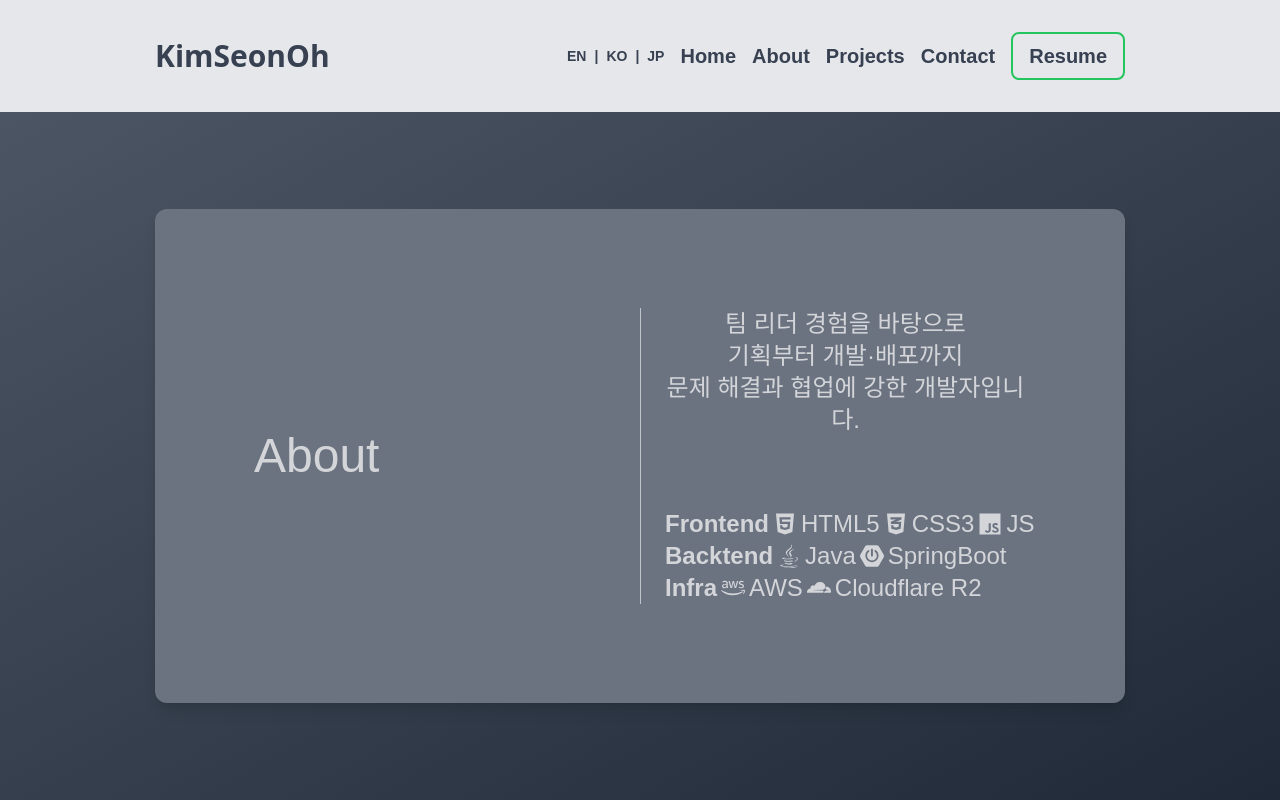
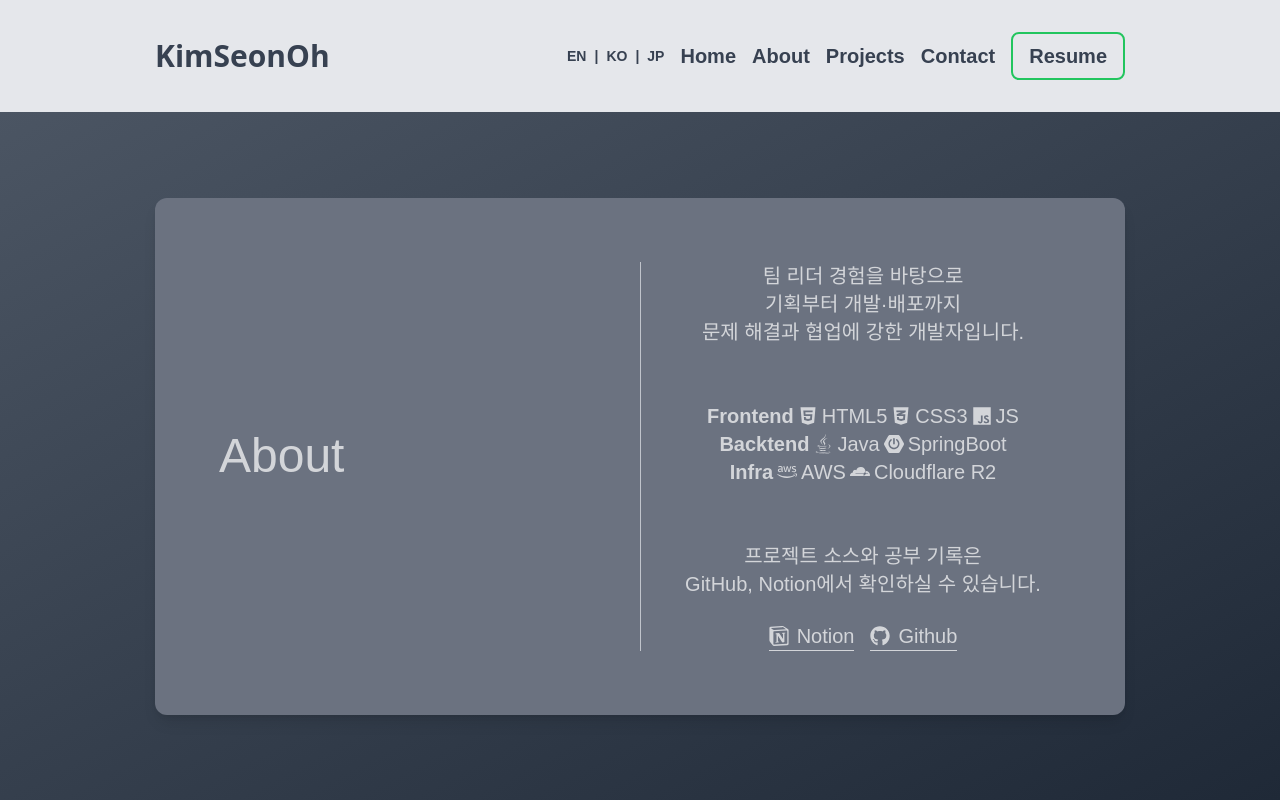
Before and after one commit to seonoh-k/portfolio, a React (Vite) app: page /about in a window 1280 px wide. Built offline with nearby package versions, Linux system fonts and the light colour scheme; a web font is replaced by a local one.

Commit message:
some changes

```diff
--- a/src/locales/en/translate.json
+++ b/src/locales/en/translate.json
@@ -13,6 +13,11 @@
             "Drawing on my experience as a team leader,",
             "From planning to development and deployment,",
             "A developer skilled in problem-solving and collaboration."
+        ],
+        "lines_2": [
+            "You can check out",
+            "my project source code and study notes",
+            "on GitHub and Notion."
         ]
     },
     "projects": [
--- a/src/locales/jp/translate.json
+++ b/src/locales/jp/translate.json
@@ -13,6 +13,10 @@
             "チームリーダーの経験を活かし",
             "企画から開発・リリースまで一貫して対応。",
             "問題解決力とチームワークに自信があります。"
+        ],
+        "lines_2": [
+            "プロジェクトのソースコードや学習記録は、",
+            "GitHubとNotionでご覧いただけます。"
         ]
     },
     "projects": [
--- a/src/locales/ko/translate.json
+++ b/src/locales/ko/translate.json
@@ -13,6 +13,10 @@
             "팀 리더 경험을 바탕으로",
             "기획부터 개발·배포까지",
             "문제 해결과 협업에 강한 개발자입니다."
+        ],
+        "lines_2": [
+            "프로젝트 소스와 공부 기록은",
+            "GitHub, Notion에서 확인하실 수 있습니다."
         ]
     },
     "projects": [
--- a/src/pages/about.jsx
+++ b/src/pages/about.jsx
@@ -1,8 +1,8 @@
 import React from "react";
 import { motion } from 'framer-motion';
-import { FaJava, FaHtml5, FaCss3Alt, FaReact, FaAws, FaCloudflare } from "react-icons/fa";
+import { FaJava, FaHtml5, FaCss3Alt, FaReact, FaAws, FaCloudflare, FaGithub } from "react-icons/fa";
 import { IoLogoJavascript } from "react-icons/io5";
-import { SiSpringboot } from "react-icons/si";
+import { SiSpringboot, SiNotion } from "react-icons/si";
 import { useTranslation } from "react-i18next";
 
 const front = [
@@ -31,40 +31,57 @@ export default function Home() {
             animate={{ opacity: 1, y: 0 }}
             exit={{ opacity: 0, y: -40 }}
             transition={{ duration: 0.8 }}
-            className="md:w-[970px]"
+            className="w-[320px] md:w-[970px]"
         >
-            <div className="grid grid-cols-1 md:grid-cols-2 p-8 md:p-[99px] text-white bg-gray-500 rounded-xl shadow text-center items-center shadow-lg">
+            <div className="grid grid-cols-1 md:grid-cols-2 p-6 md:p-16 text-white bg-gray-500 rounded-xl shadow text-center items-center shadow-lg">
                 <h1 className="text-2xl md:text-5xl opacity-70 md:text-left mb-10 md:mb-0">About</h1>
-                <div className="flex flex-col gap-2 opacity-70 md:gap-8 md:grid-cols-2 md:border-l border-gray-200 md:pl-6">
+                <div className="flex flex-col gap-2 opacity-70 md:gap-8 md:grid-cols-2 md:border-l border-gray-200 md:pl-6  space-y-6">
                     <div className="flex flex-col">
                         {t('about.lines', {returnObjects: true}).map((txt) => (
-                            <span key={txt} className="text-md md:text-2xl">{txt}</span>
+                            <span key={txt} className="text-md md:text-xl">{txt}</span>
                         ))}
                     </div>
-                    <div className="flex flex-col mt-10 text-lg">
+                    <div className="flex flex-col items-center text-lg">
                         <div className="flex items-center gap-1">
-                            <span className="font-semibold md:text-2xl">Frontend</span>
+                            <span className="font-semibold md:text-xl">Frontend</span>
                             {front.map((s, i) => (
-                                <div key={i} className="flex items-center gap-1 md:text-2xl">
+                                <div key={i} className="flex items-center gap-1 md:text-xl">
                                     {s.icon} {s.text}
                                 </div>
                             ))}
                         </div>
                         <div className="flex items-center gap-1">
-                            <span className="font-semibold md:text-2xl">Backtend</span>
+                            <span className="font-semibold md:text-xl">Backtend</span>
                             {back.map((b, i) => (
-                                <div key={i} className="flex items-center gap-1 md:text-2xl">
+                                <div key={i} className="flex items-center gap-1 md:text-xl">
                                     {b.icon} {b.text}
                                 </div>
                             ))}
                         </div>
                         <div className="flex items-center gap-1">
-                            <span className="font-semibold md:text-2xl">Infra</span>
+                            <span className="font-semibold md:text-xl">Infra</span>
                             {infra.map((i, idx) => (
-                                <div key={idx} className="flex items-center gap-1 md:text-2xl">
+                                <div key={idx} className="flex items-center gap-1 md:text-xl">
                                     {i.icon} {i.text}
                                 </div>
                             ))}
+                        </div>
+                    </div>
+                    <div className="flex flex-col text-white text-md md:text-xl justify-center items-center">
+                        {t('about.lines_2', {returnObjects: true}).map((txt) => (
+                            <span key={txt}>{txt}</span>
+                        ))}
+                        <div className="flex mt-6 justify-center items-center gap-4">
+                            <a href='https://www.notion.so/Study-22ff7b0856be80dcae43ffa200c858b9?source=copy_link'
+                            target="_blank"
+                            className="flex border-b border-white hover:opacity-60 gap-2">
+                            <SiNotion className="mt-1"/> Notion
+                            </a>
+                            <a href='https://github.com/seonoh-k'
+                                target="_blank"
+                                className="flex border-b border-white hover:opacity-60 gap-2">
+                                <FaGithub className="mt-1"/> Github
+                            </a>
                         </div>
                     </div>
                 </div>
--- a/src/pages/contact.jsx
+++ b/src/pages/contact.jsx
@@ -1,7 +1,6 @@
 import React from "react";
 import { motion } from 'framer-motion';
-import { IoMdMail } from "react-icons/io";
-import { FaGithub, FaPhoneAlt } from "react-icons/fa";
+import { FaGithub, FaPhoneAlt, FaEnvelope } from "react-icons/fa";
 import { SiNotion } from "react-icons/si";
 
 export default function Contact() {
@@ -14,23 +13,27 @@ export default function Contact() {
             transition={{ duration: 0.8 }}
             className="md:w-[970px]"
         >
-            <div className="grid grid-cols-1 md:grid-cols-2 px-16 py-8 md:p-20 bg-gray-500 rounded-xl shadow justify-center items-center shadow-lg">
+            <div className="grid grid-cols-1 md:grid-cols-2 px-16 py-8 md:p-16 bg-gray-500 rounded-xl shadow justify-center items-center shadow-lg">
                 <div className="flex flex-col items-center md:items-start mb-10 md:mb-0">
                     <h1 className="text-white text-2xl md:text-5xl opacity-70">Contact</h1>
                 </div>
                 <div className="flex flex-col gap-2 md:gap-8 md:border-l border-gray-200 md:pl-6">
-                    <a href='tel:01040289931' className="flex text-white text-md md:text-3xl opacity-60 gap-2">
+                    <a href='tel:01040289931'
+                        className="flex text-white text-md md:text-3xl opacity-60 hover:opacity-40 gap-2">
                         <FaPhoneAlt className="mt-1"/> +82-10-4028-9931
                     </a>
-                    <a href='mailto:kimseonoh101@gmail.com' className="flex text-white text-md md:text-3xl opacity-60 gap-2">
-                        <IoMdMail className="mt-1"/> kimseonoh101@gmail.com
+                    <a href='mailto:kimseonoh101@gmail.com'
+                        className="flex text-white text-md md:text-3xl opacity-60 hover:opacity-40 gap-2">
+                        <FaEnvelope className="mt-1"/> kimseonoh101@gmail.com
                     </a>
-                    <a href='https://github.com/seonoh-k' target="_blank" className="flex text-white text-md md:text-3xl opacity-60 gap-2">
+                    <a href='https://github.com/seonoh-k'
+                        target="_blank"
+                        className="flex text-white text-md md:text-3xl opacity-60 hover:opacity-40 gap-2">
                         <FaGithub className="mt-1"/> Github
                     </a>
                     <a href='https://www.notion.so/Study-22ff7b0856be80dcae43ffa200c858b9?source=copy_link'
                         target="_blank"
-                        className="flex text-white text-md md:text-3xl opacity-60 gap-2">
+                        className="flex text-white text-md md:text-3xl opacity-60 hover:opacity-40 gap-2">
                         <SiNotion className="mt-1"/> Notion
                     </a>
                 </div>
--- a/src/sidebar.jsx
+++ b/src/sidebar.jsx
@@ -12,7 +12,7 @@ export default function Sidebar({ active, onClose }) {
         )}
         <div className={`md:hidden fixed top-0 right-0 w-48 h-full bg-gray-200 opacity-90 z-40
             transition-transform duration-300 ${active ? 'translate-x-0' : 'translate-x-full'}`}>
-            <div className="flex gap-2 mt-8 mr-4 justify-center text-sm font-semibold">
+            <div className="flex gap-2 mt-8 mr-6 pt-1 justify-center text-sm font-semibold">
                 <button onClick={() => {i18n.changeLanguage('en'); onClose();}}>EN</button>|
                 <button onClick={() => {i18n.changeLanguage('ko'); onClose();}}>KO</button>|
                 <button onClick={() => {i18n.changeLanguage('jp'); onClose();}}>JP</button>
```
